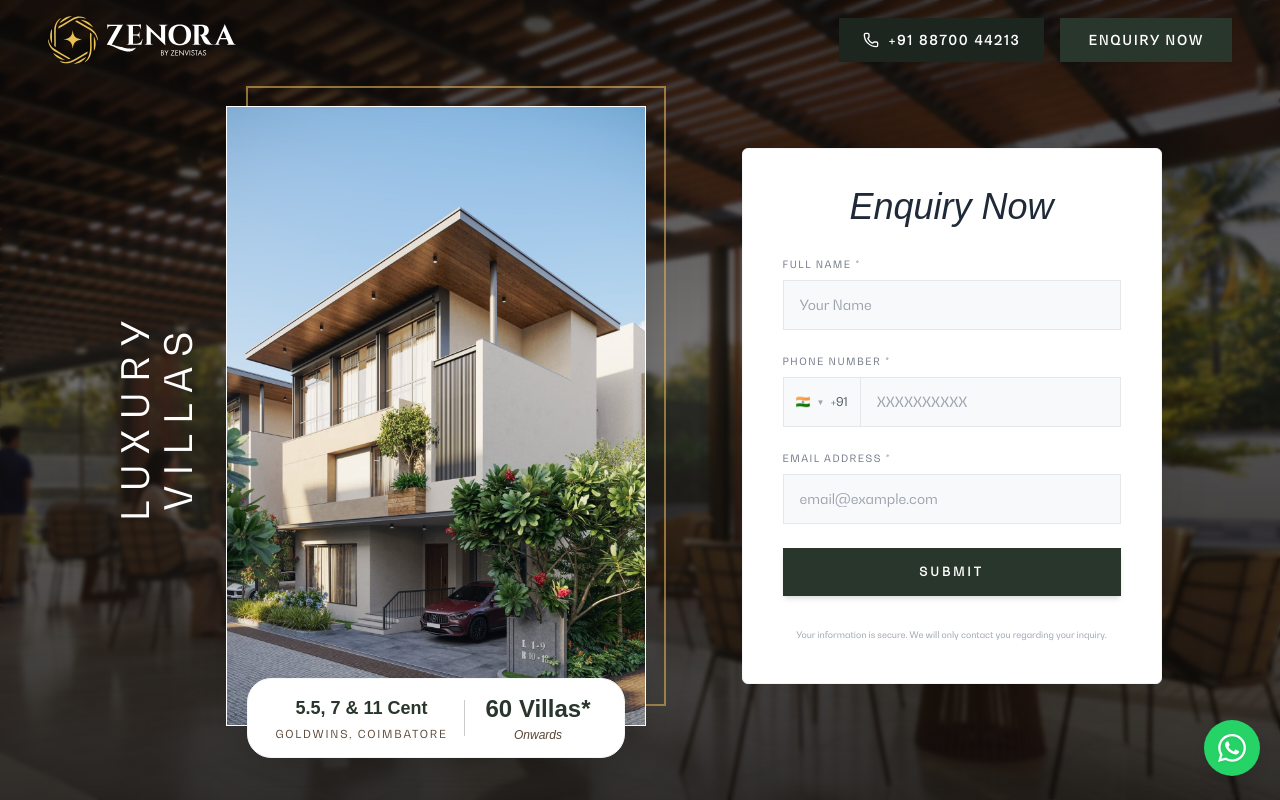
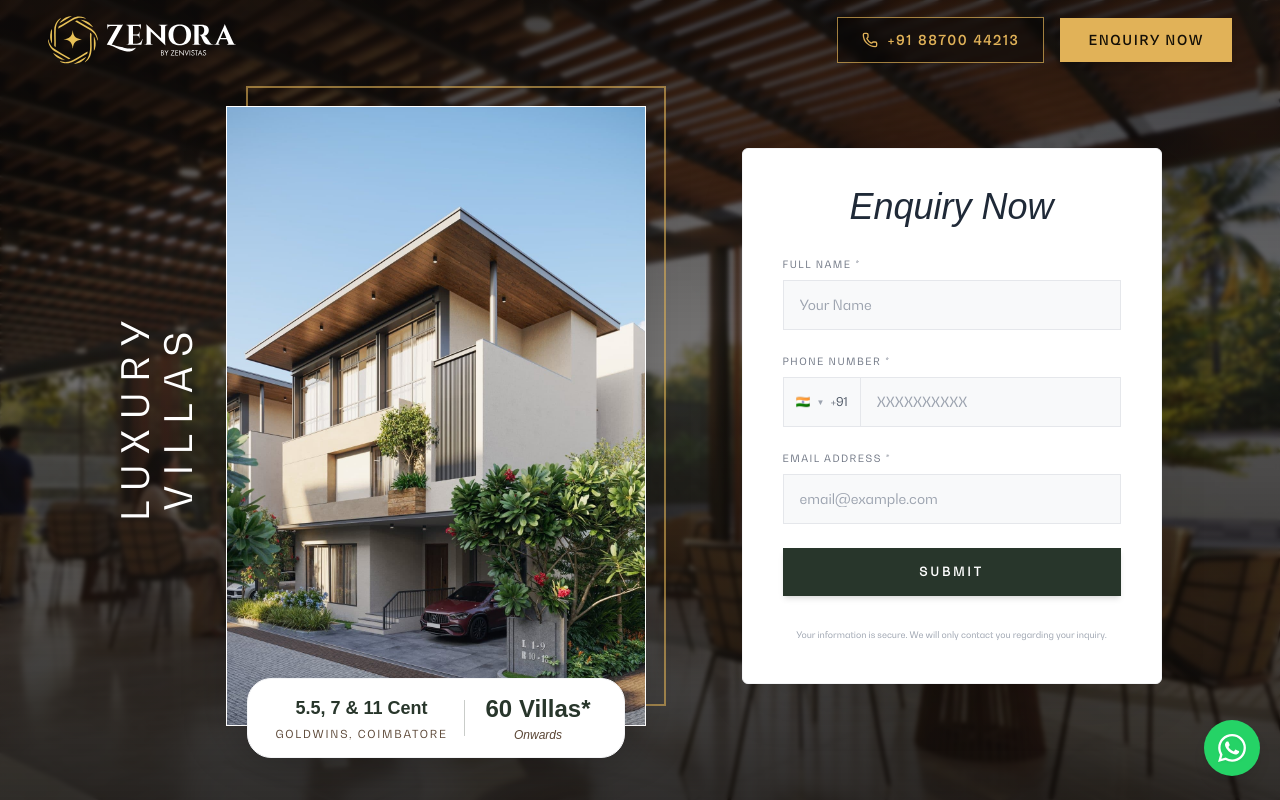
Before and after one commit to Britojaison/zenora_perfomace2, a Next.js app: page / in a window 1280 px wide. Shown: the top 800 px of the page. Built offline with nearby package versions, Linux system fonts and the light colour scheme; a web font is replaced by a local one.

Commit message:
feat: update navbar CTA button styles and colors based on scroll state

```diff
--- a/src/components/layout/Navbar.tsx
+++ b/src/components/layout/Navbar.tsx
@@ -32,9 +32,13 @@ export default function Navbar() {
           {/* Phone Call CTA */}
           <a
             href="tel:+918870044213"
-            className="inline-flex items-center gap-2 sm:gap-2.5 bg-forest-dark hover:bg-forest text-white font-sans text-xs sm:text-[13px] uppercase tracking-[0.16em] font-semibold px-4 sm:px-6 py-3 sm:py-3.5 transition-all duration-300 shadow-sm hover:shadow-md active:scale-[0.99]"
+            className={`inline-flex items-center gap-2 sm:gap-2.5 font-sans text-xs sm:text-[13px] uppercase tracking-[0.16em] font-semibold px-4 sm:px-6 py-3 sm:py-3.5 transition-all duration-300 shadow-sm hover:shadow-md active:scale-[0.99] ${
+              scrolled
+                ? "bg-[#1f1b14] hover:bg-[#2d271c] text-[#e1b258] border border-[#e1b258]/50"
+                : "bg-black/45 hover:bg-black/65 text-[#e1b258] border border-[#e1b258]/70 backdrop-blur-sm"
+            }`}
           >
-            <Phone className="w-3.5 h-3.5 sm:w-4 sm:h-4 shrink-0" />
+            <Phone className="w-3.5 h-3.5 sm:w-4 sm:h-4 shrink-0 text-[#e1b258]" />
             <span className="hidden sm:inline">+91 88700 44213</span>
             <span className="sm:hidden">Call</span>
           </a>
@@ -42,7 +46,7 @@ export default function Navbar() {
           {/* Enquiry Now CTA */}
           <a
             href="/#contact"
-            className="inline-flex items-center justify-center bg-forest hover:bg-forest-light text-white font-sans text-xs sm:text-[13px] uppercase tracking-[0.16em] font-semibold px-4 sm:px-7 py-3 sm:py-3.5 transition-all duration-300 shadow-sm hover:shadow-md active:scale-[0.99] cursor-pointer"
+            className="inline-flex items-center justify-center bg-[#e1b258] hover:bg-[#cfa145] text-[#140f06] font-sans text-xs sm:text-[13px] uppercase tracking-[0.16em] font-bold px-4 sm:px-7 py-3 sm:py-3.5 transition-all duration-300 shadow-md hover:shadow-lg active:scale-[0.99] cursor-pointer"
           >
             Enquiry Now
           </a>
```
